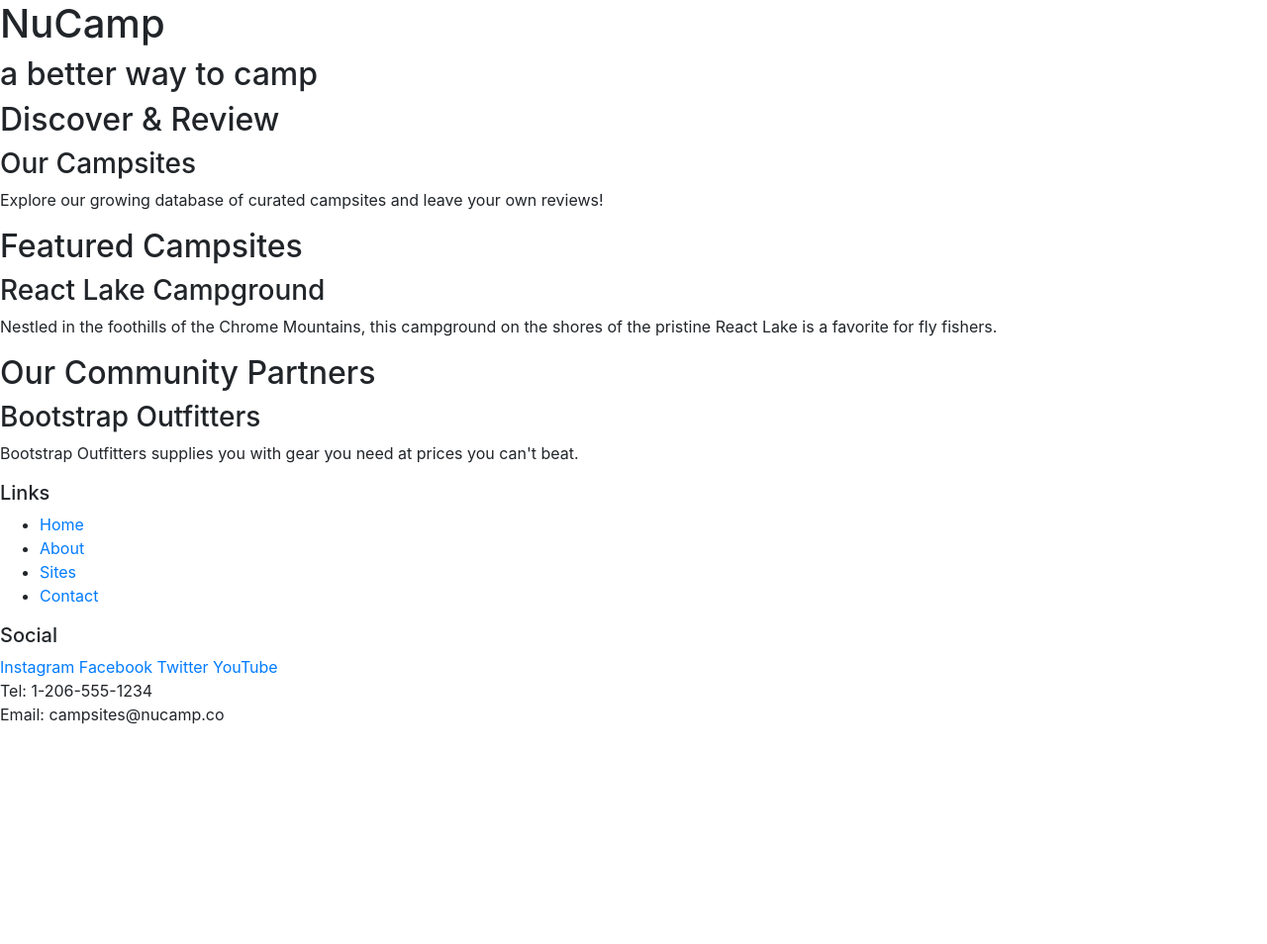
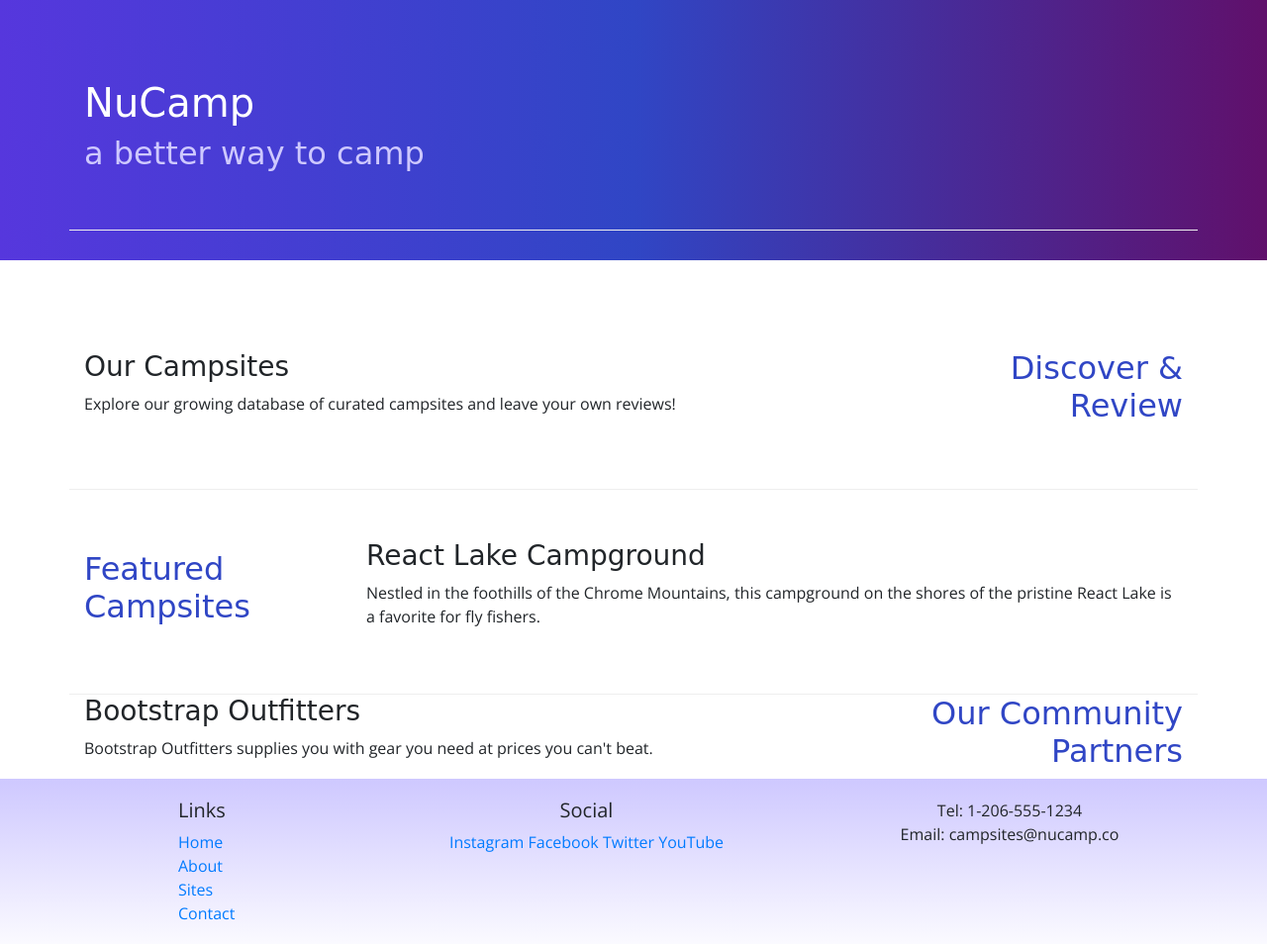
Before and after one commit to RobinN80/Nucampsite, a website: page index.html in a window 1280 px wide. Shown: the whole page at 99% size. Before the commit the page ends 800 px from the top, so only its background shows below. Drawn offline with nearby package versions, Linux system fonts and the light colour scheme.

Commit message:
Adding Custom Styles

```diff
--- /dev/null
+++ b/css/styles.css
@@ -0,0 +1,32 @@
+body {
+    font-family: "Open Sans", sans-serif;
+}
+
+h1, h2, h3 {
+    font-family: "Lobser", cursive;
+}
+
+h2{
+    color: #3046c5
+}
+
+header h2{
+    color: #cec8ff
+}
+
+footer{
+    background-image: linear-gradient(#cec8ff, white);
+    padding: 20px 0;
+}
+
+.jumbotron {
+    padding: 30px;
+    background-image: linear-gradient(to right, #5637dd, #3046c5, #60106b);
+    color: white;
+}
+
+.row-content {
+    padding: 50px 0;
+    border-bottom: 1px ridge;
+    min-height: 200px;
+}
--- a/index.html
+++ b/index.html
@@ -7,57 +7,87 @@
 
     <!-- Bootstrap CSS -->
     <link rel="stylesheet" href="node_modules/bootstrap/dist/css/bootstrap.min.css" />
+
+    <!-- Additional CSS must be placed after Bootstrap CSS -->
+    <link rel="stylesheet" href="https://fonts.googleapis.com/css?family=Lobster|Open+Sans" />
+    <link rel="stylesheet" href="css/styles.css" />
+    <title>NuCamp: A Better Way To Camp</title>
+
     <title>NuCamp: A Better Way To Camp</title>
 </head>
 
 <body>
 
-    <header>
-        <div>
+    <header class="jumbotron jumbotron-fluid">
+        <div class="container">
+            <div class="row row-content align-items-center">
+                <div class="col">
                     <h1>NuCamp</h1>
                     <h2>a better way to camp</h2>
                 </div>
+            </div>
+        </div>
     </header>
 
-    <div>
-        <h2>Discover & Review</h2>
+        <div class="container">
+            <div class="row row-content align-items-center">
+                <div class="col-sm-4 order-sm-last col-md-3">
+                    <h2 class="text-sm-right">Discover & Review</h2>
+                </div>
+                <div class="col">
                     <h3>Our Campsites</h3>
                     <p>Explore our growing database of curated campsites and leave your own reviews!</p>
                 </div>
+            </div>
 
-    <div>
+            <div class="row row-content align-items-center">
+                <div class="col-sm-4 col-md-3">
                     <h2>Featured Campsites</h2>
+                </div>
+                <div class="col">
                     <h3>React Lake Campground</h3>
                     <p>Nestled in the foothills of the Chrome Mountains, this campground on the shores of the pristine React Lake is a favorite for fly fishers.</p>
                 </div>
+            </div>
 
-    <div>
-        <h2>Our Community Partners</h2>
+
+        <div class="row">
+            <div class="col-sm-4 order-sm-last col-md-3">
+                <h2 class="text-sm-right">Our Community Partners</h2>
+            </div>
+            <div class="col">
                 <h3>Bootstrap Outfitters</h3>
                 <p>Bootstrap Outfitters supplies you with gear you need at prices you can't beat.</p>
             </div>
+        </div>
+    </div>
 
     <footer>
-        <div>
+        <div class="container">
+            <div class="row">
+                <div class="col-4 col-sm-2 offset-1">
                     <h5>Links</h5>
-            <ul>
+                    <ul class="list-unstyled">
                         <li><a href="#">Home</a></li>
                         <li><a href="#">About</a></li>
                         <li><a href="#">Sites</a></li>
                         <li><a href="#">Contact</a></li>
                     </ul>
                 </div>
-        <div>
+                <div class="col-6 col-sm-5 text-center">
                     <h5>Social</h5>
                     <a href="http://instagram.com/">Instagram</a>
                     <a href="http://facebook.com/">Facebook</a>
                     <a href="http://twitter.com/">Twitter</a>
                     <a href="http://youtube.com/">YouTube</a>
                 </div>
-        <div>
+                <div class="col-sm-4 text-center">
                     Tel: 1-206-555-1234<br />
                     Email: campsites@nucamp.co
                 </div>
+            </div>
+        </div>
+
     </footer>
     <!-- jQuery must come first, then Popper.js, then the Bootstrap JavaScript plugins.-->
     <script src="node_modules/jquery/dist/jquery.slim.min.js"></script>
```
Lines whose indentation alone changed are shown as unchanged.
